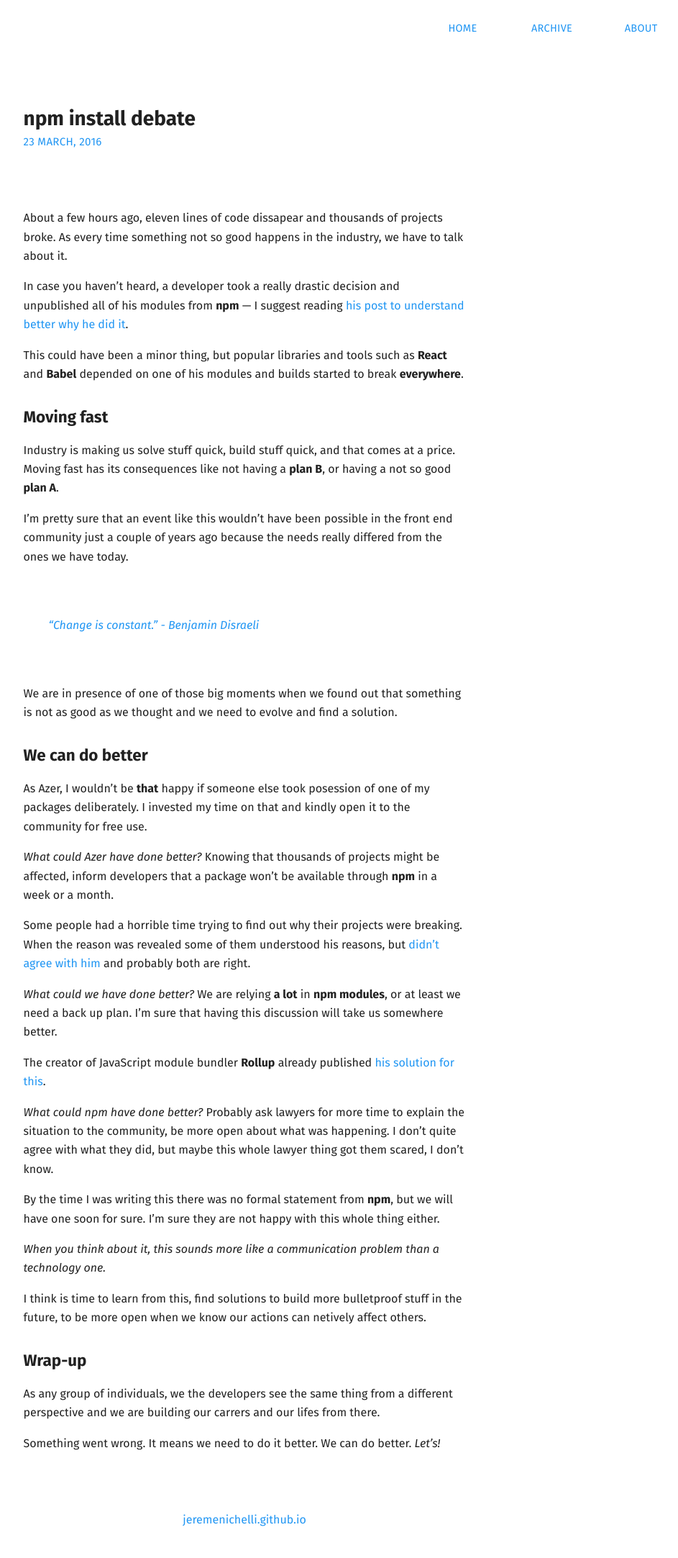
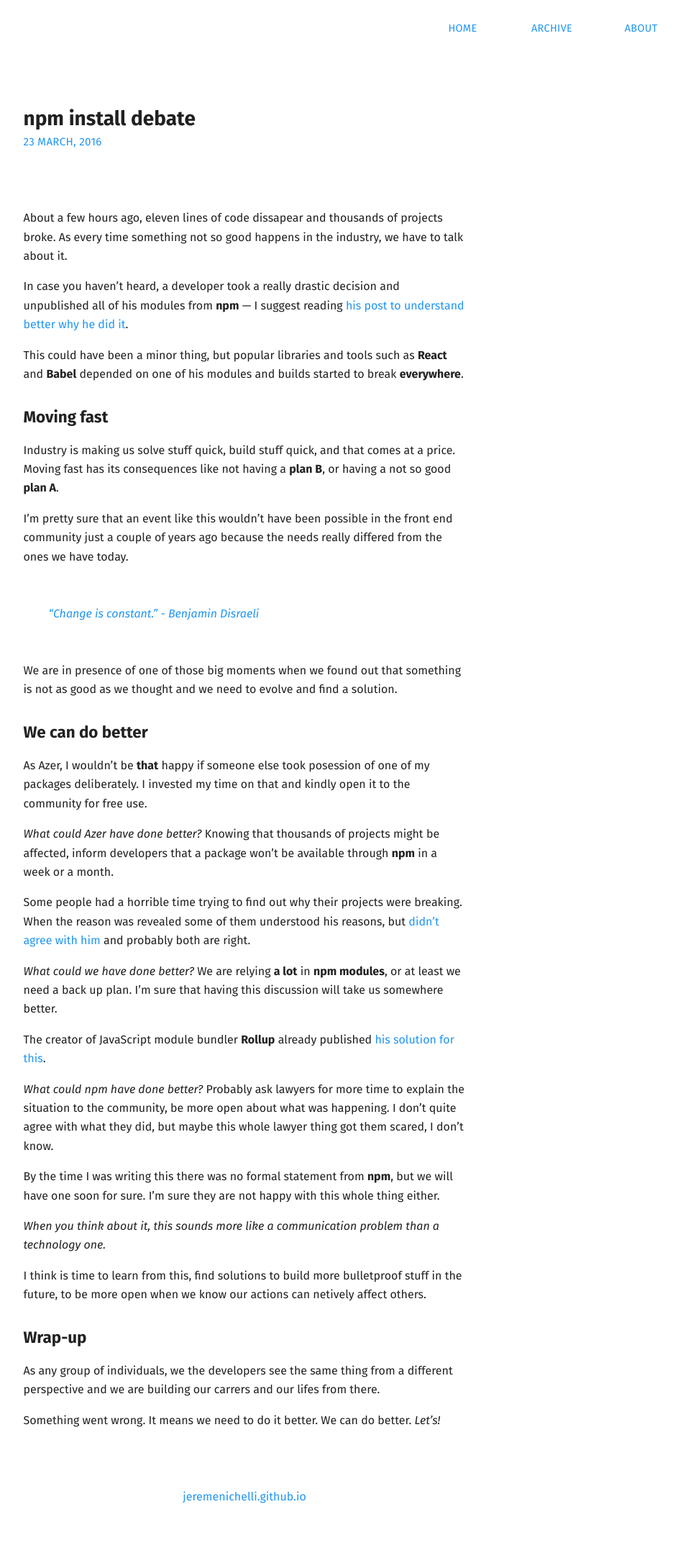
Before and after one commit to jeremenichelli/jeremenichelli.github.io, a Jekyll site: the page built from _posts/2016-03-23-npm-install-debate.md, in a window 1280 px wide. Shown: the whole page at 72% size, without its empty margins (300-1243 px from the left). Built offline with Jekyll 4.4.1, drawn with Linux system fonts in a browser that asks for light colours; after the commit the page ends 2133 px from its top, so only the background shows below that.

Commit message:
Delete desktop margin for blockquotes

```diff
--- a/_data/timestamps.json
+++ b/_data/timestamps.json
@@ -1,5 +1,5 @@
 {
-  "styles": 1472099952794,
+  "styles": 1472170768730,
   "scripts": 1471318029304,
   "favicon": 1464490415861,
   "images": 1464493741184
--- a/assets/styles/post.css
+++ b/assets/styles/post.css
@@ -1 +1 @@
-code,pre{background-color:#212121;border-radius:4px}h3,h4,h5,h6{line-height:1.2em;margin:1.5em 0 .83195em}h4,h5,h6{font-size:.9375em;letter-spacing:.05em;text-transform:uppercase}h5,h6{color:#757575;font-weight:400}footer{color:#2196f3;text-align:center}::selection{background-color:#2196f3;color:#fefefe}::-moz-selection{background-color:#2196f3;color:#fefefe}a[href*=jsfiddle],a[href*=plnkr]{color:#2196f3;display:block;font-style:italic;text-align:center;text-decoration:none}code,del{display:inline-block;font-family:Menlo,Consolas,Monaco,monospace;font-size:13px;line-height:1.5;padding:0 4px}code{color:#fefefe;-moz-tab-size:2;-o-tab-size:2;tab-size:2;-webkit-hyphens:none;-moz-hyphens:none;-ms-hyphens:none;hyphens:none}.c,.c1,.cm{color:#909090;font-style:italic}.k,.kd,.nl{font-weight:700}pre{line-height:1.25em;overflow:auto;padding:10px 15px}pre code{background-color:transparent;padding:0}blockquote{color:#2196f3;font-style:italic;line-height:1.75em;margin:0;padding:20px}@media (min-width:769px){blockquote{padding-right:35px;padding-left:35px;margin:2em 0}code{font-size:13.5px}}
+code,pre{background-color:#212121;border-radius:4px}h3,h4,h5,h6{line-height:1.2em;margin:1.5em 0 .83195em}h4,h5,h6{font-size:.9375em;letter-spacing:.05em;text-transform:uppercase}h5,h6{color:#757575;font-weight:400}footer{color:#2196f3;text-align:center}::selection{background-color:#2196f3;color:#fefefe}::-moz-selection{background-color:#2196f3;color:#fefefe}a[href*=jsfiddle],a[href*=plnkr]{color:#2196f3;display:block;font-style:italic;text-align:center;text-decoration:none}code,del{display:inline-block;font-family:Menlo,Consolas,Monaco,monospace;font-size:13px;line-height:1.5;padding:0 4px}code{color:#fefefe;-moz-tab-size:2;-o-tab-size:2;tab-size:2;-webkit-hyphens:none;-moz-hyphens:none;-ms-hyphens:none;hyphens:none}.c,.c1,.cm{color:#909090;font-style:italic}.k,.kd,.nl{font-weight:700}pre{line-height:1.25em;overflow:auto;padding:10px 15px}pre code{background-color:transparent;padding:0}blockquote{color:#2196f3;font-style:italic;line-height:1.75em;margin:0;padding:20px}@media (min-width:769px){blockquote{padding-right:35px;padding-left:35px}code{font-size:13.5px}}
--- a/src/styles/noncritical--post.less
+++ b/src/styles/noncritical--post.less
@@ -69,7 +69,6 @@
   blockquote {
     padding-right: 35px;
     padding-left: 35px;
-    margin: 2em 0;
   }
 
   code {
```
